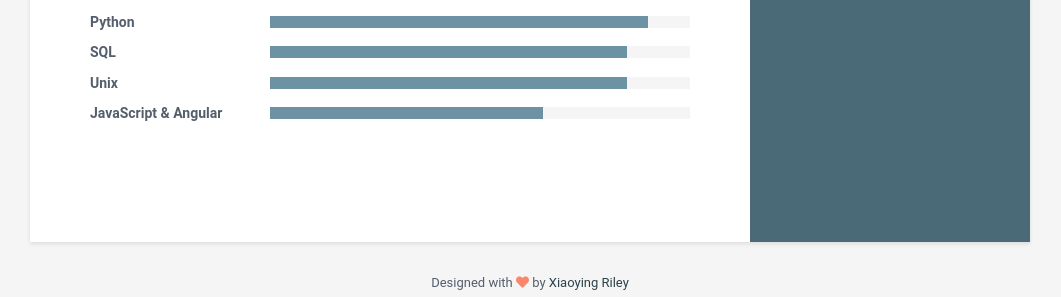
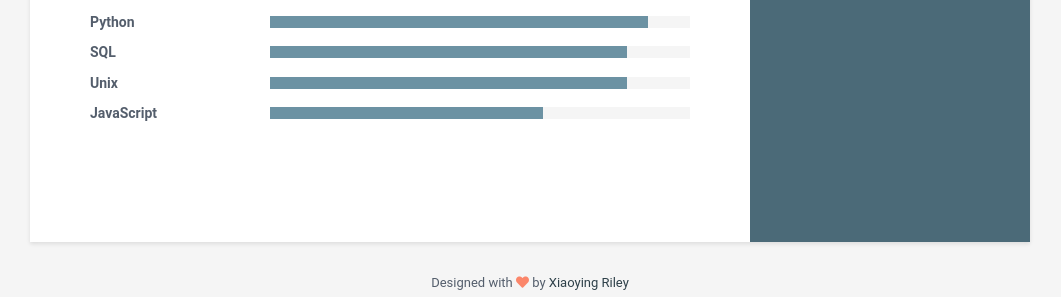
Before and after one commit to sergts/sergts.github.io, a Jekyll site: the page built from index.html, in a window 1280 px wide. Shown: the part 966-1263 px from the top of the page, without its empty margins (110-1171 px from the left). Built offline with Jekyll 4.4.1, drawn with Linux system fonts in a browser that asks for light colours.

Commit message:
Update data.yml

```diff
--- a/_data/data.yml
+++ b/_data/data.yml
@@ -102,7 +102,7 @@ skills:
       - name: Unix
         level: 85%
 
-      - name: JavaScript & Angular
+      - name: JavaScript
         level: 65%
 
 
```
